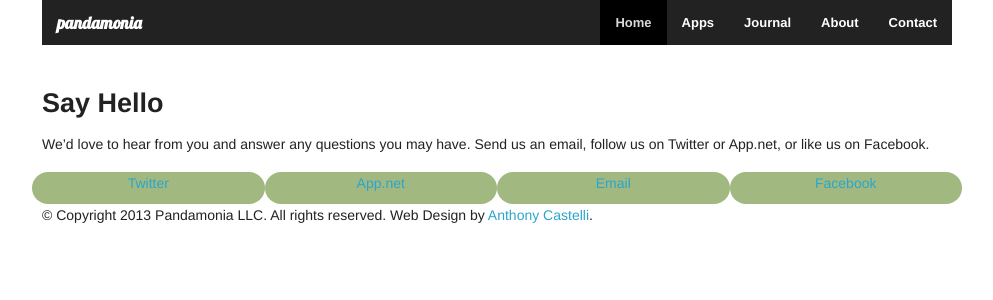
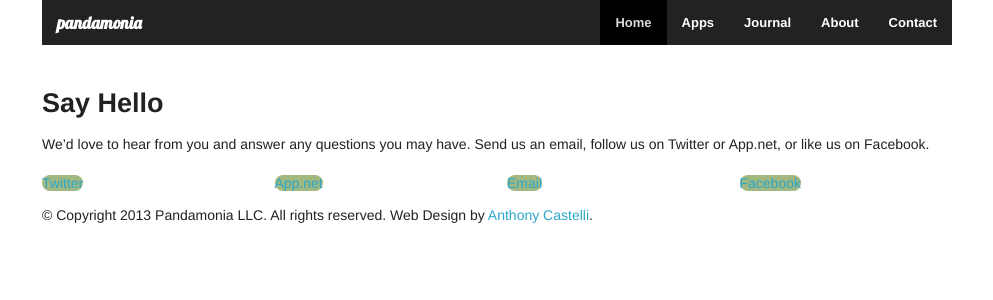
Before and after one commit to pandamonia/pandamonia.us, a Jekyll site: the page built from index.html, in a window 1280 px wide. Shown: the top 300 px of the page, without its empty margins (143-1136 px from the left). Built offline with Jekyll 4.4.1, drawn with Linux system fonts in a browser that asks for light colours.

Commit message:
Move social icon styles to inner <a>
Signed-off-by: Alexsander Akers <a2@pandamonia.us>

```diff
--- a/stylesheets/app.css
+++ b/stylesheets/app.css
@@ -7,15 +7,15 @@ body {
   -o-font-feature-settings:"liga", "dlig";
   -webkit-font-feature-settings:"liga", "dlig";
   font-feature-settings:"liga", "dlig";
+  text-rendering:optimizeLegibility;
 }
 
 h1 {
-	font-family:Lobster,cursive;
+	font-family:Lobster, cursive;
 	text-transform:lowercase;
-	text-rendering:optimizeLegibility;
 }
 
-li.social {
+li.social a {
   -webkit-border-radius:82px;
   -moz-border-radius:82px;
   background-color:#a1b980;
@@ -23,7 +23,7 @@ li.social {
   text-align:center;
 }
 
-li.social:hover {
+li.social a:hover {
   background-color:#839a62;
 }
 
```
Lines whose indentation alone changed are shown as unchanged.
